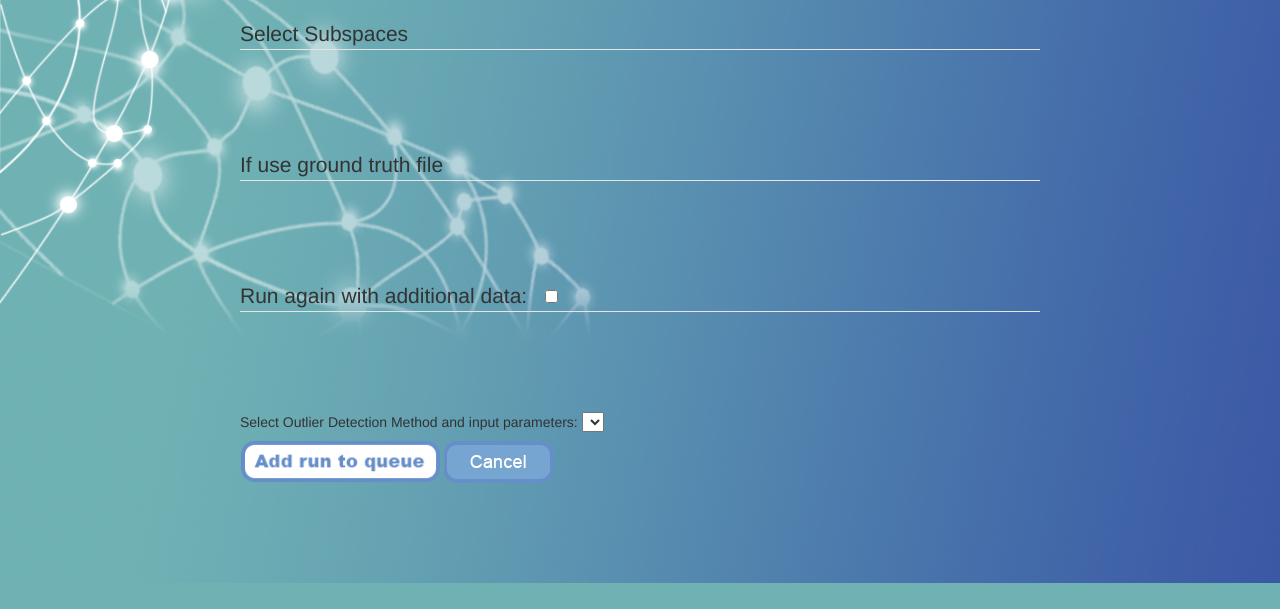
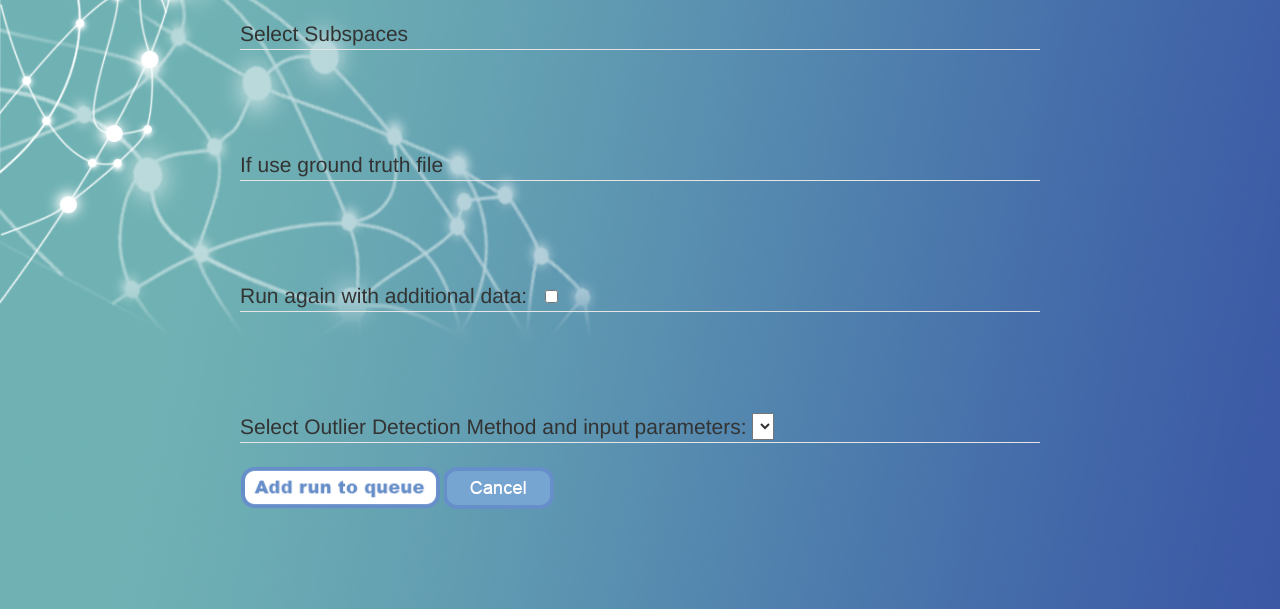
Before and after one commit to christophusbeck/odex, a Django app: template experiment/templates/configuration.html in a window 1280 px wide. Shown: the part 369-978 px from the top of the page. Before the commit the page ends 952 px from the top, so only its background shows below. Run offline with Django 4.2, Linux system fonts and the light colour scheme; the template is opened without the code that fills it, so the values that code supplies are empty; some libraries are stand-ins or nearby versions.

Commit message:
config page layout change by Haoliang Huang

```diff
--- a/experiment/templates/configuration.html
+++ b/experiment/templates/configuration.html
@@ -119,14 +119,14 @@
             <br>
 
 
-            Select Outlier Detection Method and input parameters:
-            <label>
-                <select name="odms" id="odms" onchange="displaySelected(this)">
+            <fieldset>
+            <legend> Select Outlier Detection Method and input parameters:
+                <select name="odms" id="odms" onchange="displaySelected(this)"></legend>
                     {% for key in odms %}
                         <option value="{{ forloop.counter }}" {% if forloop.first %}selected{% endif %}> {{ key }}
                     {% endfor %}
                 </select>
-            </label>
+            </fieldset>
 
 
             {% for key, para in odms.items %}
```
